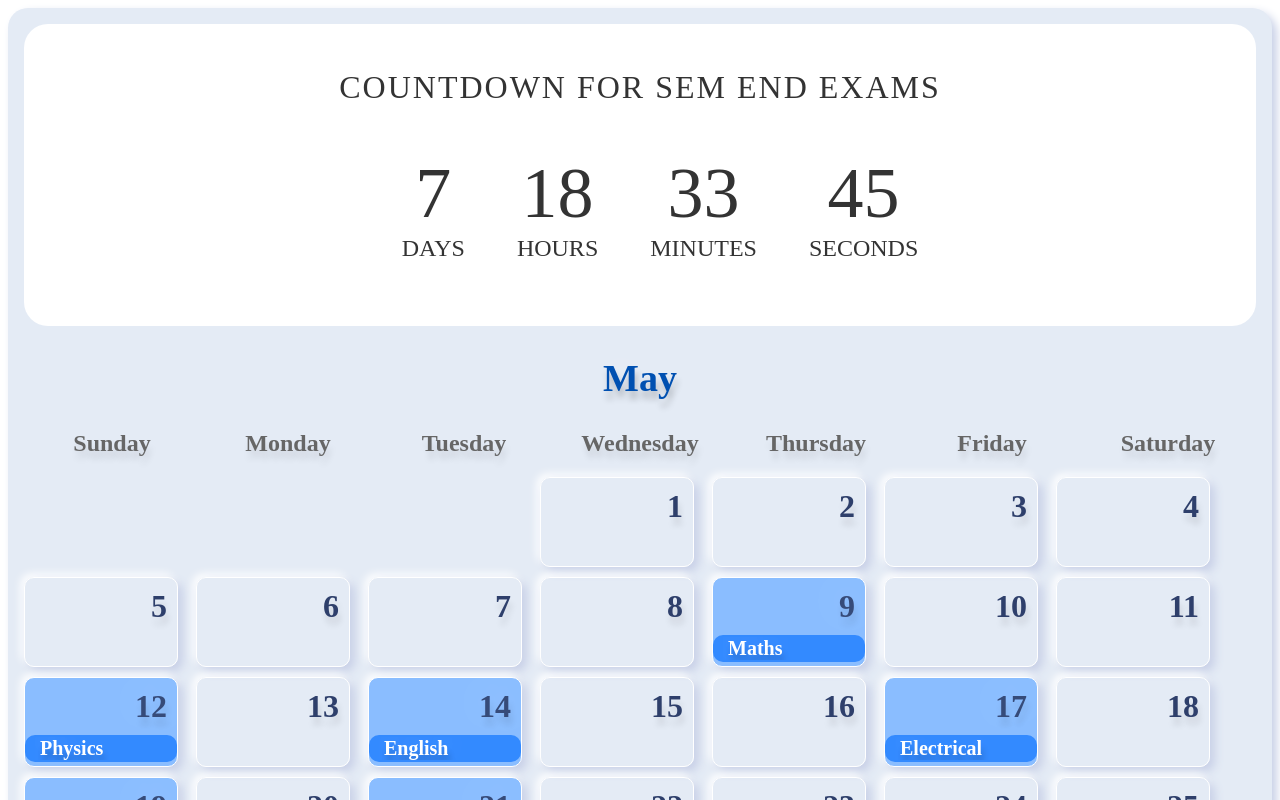
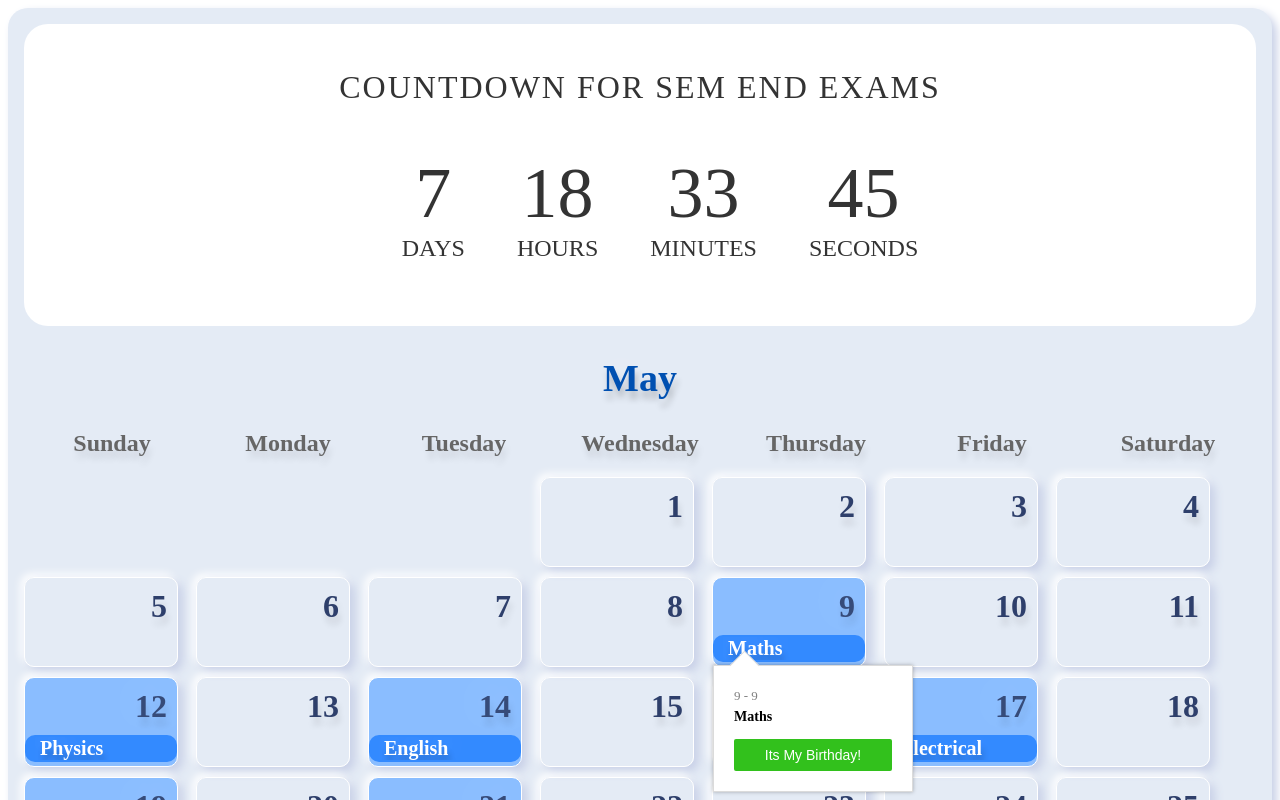
Before and after one commit to githubhosting/eventcalender, a plain HTML site: page index.html in a window 1280 px wide. Both pictures are taken after a click on the element "Maths". Shown: the top 800 px of the page. Drawn offline with Linux system fonts and the light colour scheme.

Commit message:
Update index.html

```diff
--- a/index.html
+++ b/index.html
@@ -155,6 +155,11 @@
       </div>
     </div>
   </div>
+
+  <div class="btnh"><a href="https://msrit.ml" target="_blank" class="btn">
+      Home 🚀
+    </a>
+  </div>
   <footer>
     <div class="section-footing">
       <a href="https://myselfshravan.github.io/" target="_blank" class="main-team-subheading1">WebPage
@@ -172,11 +177,11 @@
 
 
 
-  <!-- <div id="pop-up" class="event-popover">
-    <span class="duration">1-3 JULY</span>
-    <p class="event-name">Diwali Celeberation</p>
-    <button class="primary" id="unlock" onclick="removeEvent(this)">Advanced Calculus</button>
-  </div> -->
+  <div id="pop-up" class="event-popover">
+    <span class="duration"></span>
+    <p class="event-name"></p>
+    <button class="primary" id="unlock" onclick="removeEvent(this)">Its My Birthday!</button>
+  </div>
   <!-- partial -->
   <script src="script.js"></script>
   <script src="countdown.js"></script>
```
